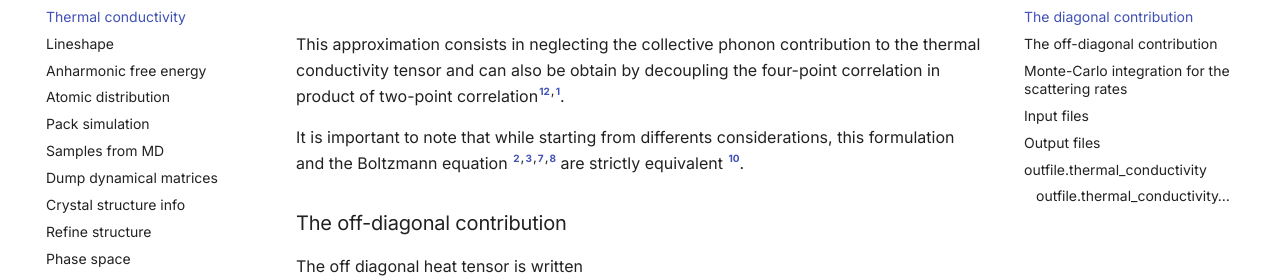
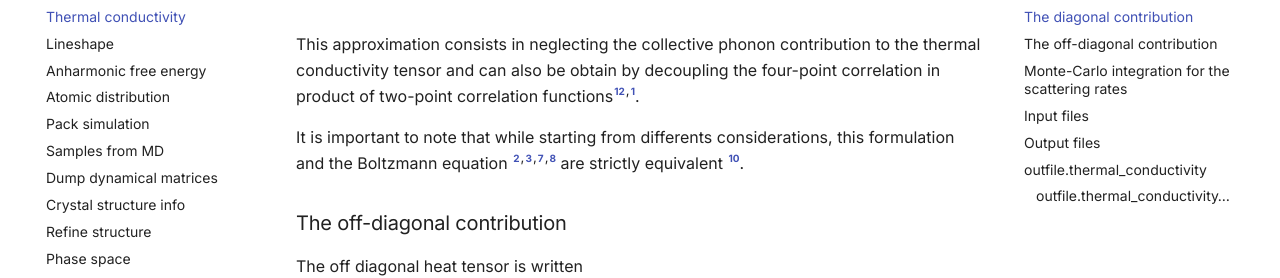
Before and after one commit to tdep-developers/tdep, an MkDocs documentation site: the page built from docs/program/thermal_conductivity.md, in a window 1280 px wide and 900 px high, scrolled down 5684 px. Shown: the part 226-504 px from the top of the window. Built offline with MkDocs 1.6.1 and Material for MkDocs 9.7.7, drawn with Linux system fonts in a browser that asks for light colours; some web fonts are replaced; comment, search, counter and statistics services are not loaded; some of the changed lines change nothing that is shown; some of the changed text lies outside the part shown.

Commit message:
more consistent naming, and a bit of doc for thermal_conductivity

```diff
--- a/docs/program/thermal_conductivity.md
+++ b/docs/program/thermal_conductivity.md
@@ -58,11 +58,11 @@
     default value .false.
     Do not consider isotope scattering.
 
-* `--scftol`
+* `--iterative_tolerance`
     default value 1e-5
     Tolerance for the iterative solution.
 
-* `--scfiterations`
+* `--iterative_maxsteps`
     default 200
     Max number of iterations for the iterative solution.
 
@@ -287,7 +287,7 @@
 \end{equation}
 $$
 
-This approximation consists in neglecting the collective phonon contribution to the thermal conductivity tensor and can also be obtain by decoupling the four-point correlation in product of two-point correlation[^Caldarelli2022]<sup>,</sup>[^Castellano2024].
+This approximation consists in neglecting the collective phonon contribution to the thermal conductivity tensor and can also be obtain by decoupling the four-point correlation in product of two-point correlation functions[^Caldarelli2022]<sup>,</sup>[^Castellano2024].
 
 It is important to note that while starting from differents considerations, this formulation and the Boltzmann equation [^peierls1929]<sup>,</sup>[^peierls1955quantum]<sup>,</sup>[^Broido2007]<sup>,</sup>[^Broido2005] are strictly equivalent [^Fiorentino2023].
 
```
Also changed, not shown: 4 other files.
